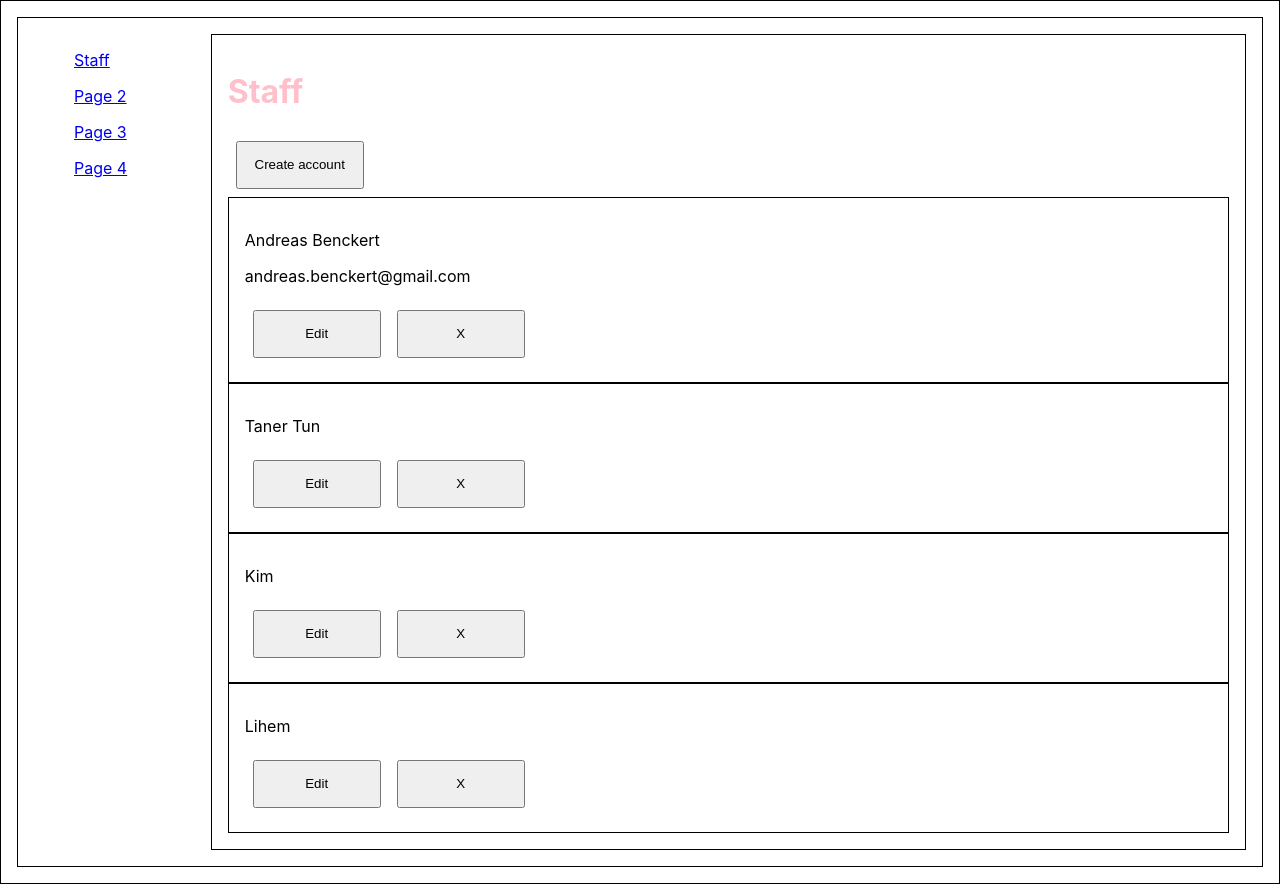
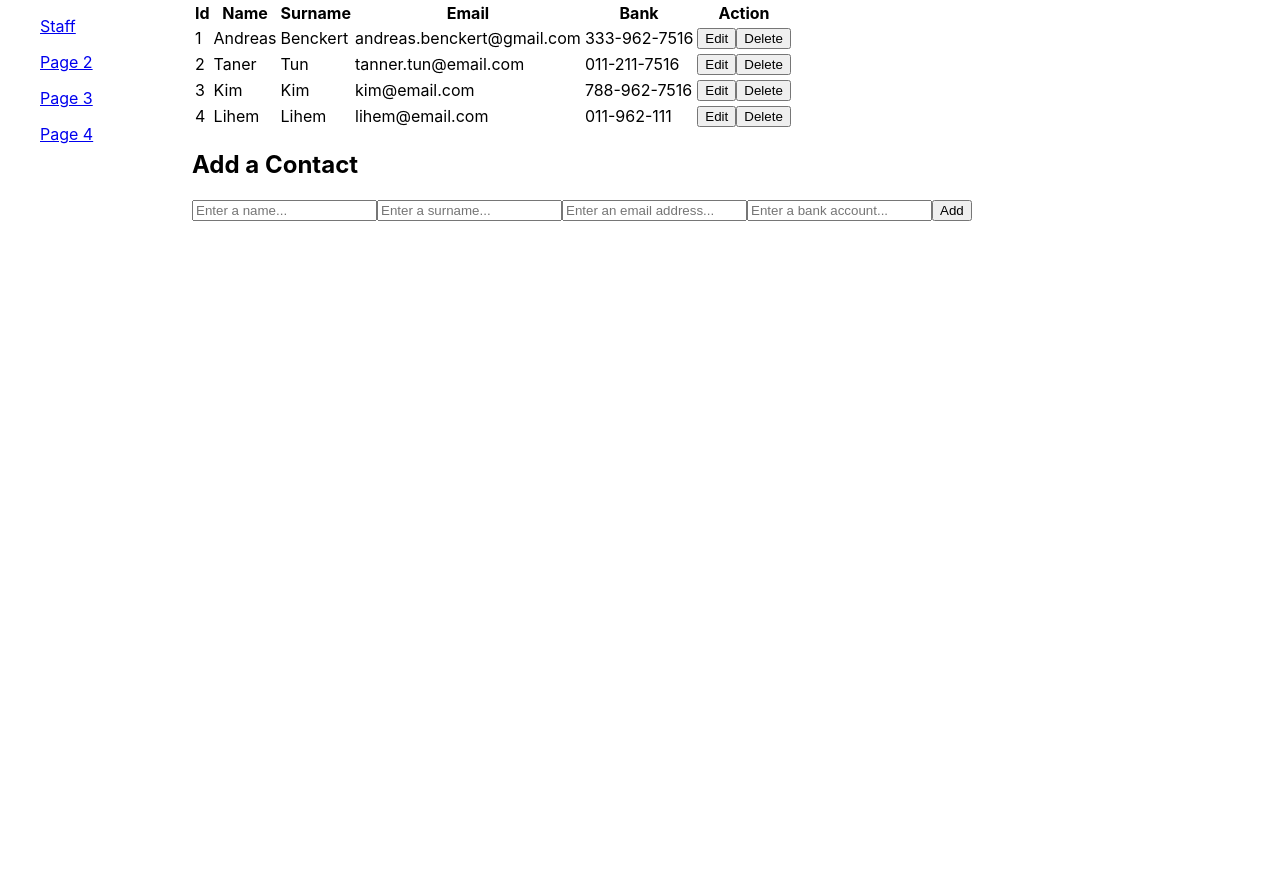
Before and after one commit to justdReas/grupp-projekt, a React (Create React App) app: page / in a window 1280 px wide. After the commit the page ends 800 px from the top, so only its background shows below. Built offline with nearby package versions, Linux system fonts and the light colour scheme.

Commit message:
Newest version working

```diff
--- a/src/componenets/Page1.js
+++ b/src/componenets/Page1.js
@@ -1,8 +1,15 @@
 import React from "react";
-import AddStaff from "./Staff/AddStaff";
+/* import AddStaff from "./Staff/AddStaff"; */
+import StaffMember from "./Staff/StaffMember";
 
 const Page1 = () => {
-  return <AddStaff />;
+  return (
+    <div>
+      {/*  <AddStaff />
+      <br></br> */}
+      <StaffMember />
+    </div>
+  );
 };
 
 export default Page1;
--- a/src/componenets/Staff/AddStaff.js
+++ b/src/componenets/Staff/AddStaff.js
@@ -1,24 +1,33 @@
 import React, { useState } from "react";
 import StaffCard from "./StaffCard";
-import Data from "./Data";
+import data from "./data.json";
 
 import "./addStaff.css";
 
 const AddStaff = () => {
   const [openForm, setOpenForm] = useState(false);
 
+  const [staff, setStaff] = useState([]);
+  const [name, setName] = useState("");
+  const [surname, setSurname] = useState("");
+  const [email, setEmail] = useState("");
+  const [bank, setBank] = useState("");
+  const [contacts, setContacts] = useState(data);
+  const [error, setError] = useState("");
+
   const handleCreate = () => {
     validateInput();
-    if (error === false) {
-      console.log("Error 3");
+    if (error == true) {
+      console.log("Changing");
     } else {
+      console.log("Working");
       addStaff();
+      setOpenForm(false);
       setId(idRandom());
       setName("");
       setSurname("");
       setEmail("");
       setBank("");
-      setOpenForm(false);
     }
   };
 
@@ -33,17 +42,11 @@ const AddStaff = () => {
   const validateInput = () => {
     if (name === "") {
       setError(true);
-      setName("Error message");
+      setName("Please right your first name");
       console.log("Error");
+      setOpenForm(true);
     }
   };
-
-  const [staff, setStaff] = useState([]);
-  const [name, setName] = useState("");
-  const [surname, setSurname] = useState("");
-  const [email, setEmail] = useState("");
-  const [bank, setBank] = useState("");
-  const [error, setError] = useState("");
 
   const addStaff = () => {
     const newStaff = {
@@ -53,13 +56,8 @@ const AddStaff = () => {
       email,
     };
     setStaff([...staff, newStaff]);
-    // incrementCounter();
     console.log(id, name, surname, email, bank);
   };
-
-  /* const incrementCounter = () => {
-    setId((previousValue) => previousValue + 1);
-  }; */
 
   const deleteStaff = (deleteId) => {
     const filteredStaff = staff.filter(
@@ -83,9 +81,6 @@ const AddStaff = () => {
     });
     setStaff(editStaffList);
   };
-  /*
-  const [edit, setEdit] = useState(null);
-  const [editName, seteditName] = useState(""); */
 
   return (
     <div style={{ display: "flex", width: "85%", flexDirection: "column" }}>
@@ -98,18 +93,12 @@ const AddStaff = () => {
             <div className="form-name">
               <label htmlFor="name">Name</label>
               <div className="nameGrp">
-                {/* <select>
-                  <option value="Mr"></option>
-                  <option value="Mr">Mr</option>
-                  <option value="Mrs">Mrs</option>
-                  <option value="Ms">Ms</option>
-                </select> */}
-
                 <input
                   type="text"
                   id="field"
-                  name="fname"
+                  name="name"
                   placeholder="First name..."
+                  required="required"
                   value={name}
                   onChange={(event) => {
                     setName(event.target.value);
@@ -123,8 +112,9 @@ const AddStaff = () => {
               <input
                 type="text"
                 id="field"
-                name="sname"
+                name="surname"
                 placeholder="Surname..."
+                required="required"
                 value={surname}
                 onChange={(event) => {
                   setSurname(event.target.value);
@@ -140,6 +130,7 @@ const AddStaff = () => {
                 name="email"
                 placeholder="E-mail..."
                 value={email}
+                required="required"
                 onChange={(event) => {
                   setEmail(event.target.value);
                 }}
@@ -169,7 +160,15 @@ const AddStaff = () => {
           </div>
         </form>
       )}
-      <Data />
+      {contacts.map((contact) => (
+        <div>
+          <p>Id: {contact.id}</p>
+          <p>
+            {contact.name} {contact.surname}
+          </p>
+          <p>{contact.email}</p>
+        </div>
+      ))}
       {staff.map(({ id, name, surname, email }) => {
         return (
           <StaffCard
--- /dev/null
+++ b/src/componenets/Staff/EditableRow.js
@@ -0,0 +1,62 @@
+import React from "react";
+
+const EditableRow = ({
+  contact,
+  editFormData,
+  handleEditFormChange,
+  handleCancelClick,
+}) => {
+  return (
+    <tr>
+      <td>{contact.id}</td>
+      <td>
+        <input
+          type="text"
+          required="required"
+          placeholder="Enter a first name..."
+          name="name"
+          value={editFormData.name}
+          onChange={handleEditFormChange}
+        ></input>
+      </td>
+      <td>
+        <input
+          type="text"
+          required="required"
+          placeholder="Enter a surname..."
+          name="surname"
+          value={editFormData.surname}
+          onChange={handleEditFormChange}
+        ></input>
+      </td>
+      <td>
+        <input
+          type="email"
+          required="required"
+          placeholder="Enter an email address..."
+          name="email"
+          value={editFormData.email}
+          onChange={handleEditFormChange}
+        ></input>
+      </td>
+      <td>
+        <input
+          type="text"
+          required="required"
+          placeholder="Enter a bank account..."
+          name="bank"
+          value={editFormData.bank}
+          onChange={handleEditFormChange}
+        ></input>
+      </td>
+      <td>
+        <button type="submit">Save</button>
+        <button type="button" onClick={handleCancelClick}>
+          Cancel
+        </button>
+      </td>
+    </tr>
+  );
+};
+
+export default EditableRow;
--- /dev/null
+++ b/src/componenets/Staff/ReadOnlyRow.js
@@ -0,0 +1,26 @@
+import React from "react";
+
+const ReadOnlyRow = ({ contact, handleEditClick, handleDeleteClick }) => {
+  return (
+    <tr>
+      <td>{contact.id}</td>
+      <td>{contact.name}</td>
+      <td>{contact.surname}</td>
+      <td>{contact.email}</td>
+      <td>{contact.bank}</td>
+      <td>
+        <button
+          type="button"
+          onClick={(event) => handleEditClick(event, contact)}
+        >
+          Edit
+        </button>
+        <button type="button" onClick={() => handleDeleteClick(contact.id)}>
+          Delete
+        </button>
+      </td>
+    </tr>
+  );
+};
+
+export default ReadOnlyRow;
--- a/src/componenets/Staff/StaffCard.js
+++ b/src/componenets/Staff/StaffCard.js
@@ -6,7 +6,7 @@ const StaffCard = ({ id, name, surname, email, onEdit, onDelete }) => {
       </p>
       {/* <p>{`ID: ${id}`}</p> */}
       <p>{email}</p>
-      <button onClick={() => onEdit(id)}>Edit</button>
+      <button onClick={() => onEdit()}>Edit</button>
       <button onClick={() => onDelete(id)}>X</button>
     </div>
   );
--- /dev/null
+++ b/src/componenets/Staff/StaffMember.js
@@ -0,0 +1,188 @@
+import React, { useState, Fragment } from "react";
+import { nanoid } from "nanoid";
+
+import ReadOnlyRow from "./ReadOnlyRow";
+import EditableRow from "./EditableRow";
+
+import data from "./data.json";
+
+const StaffMember = () => {
+  const [contacts, setContacts] = useState(data);
+  const [addFormData, setAddFormData] = useState({
+    name: "",
+    surname: "",
+    email: "",
+    bank: "",
+  });
+
+  const [editFormData, setEditFormData] = useState({
+    name: "",
+    surname: "",
+    email: "",
+    bank: "",
+  });
+
+  const [editContactId, setEditContactId] = useState(null);
+
+  const handleAddFormChange = (event) => {
+    event.preventDefault();
+
+    const fieldName = event.target.getAttribute("name");
+    const fieldValue = event.target.value;
+
+    const newFormData = { ...addFormData };
+    newFormData[fieldName] = fieldValue;
+
+    setAddFormData(newFormData);
+  };
+
+  const handleEditFormChange = (event) => {
+    event.preventDefault();
+
+    const fieldName = event.target.getAttribute("name");
+    const fieldValue = event.target.value;
+
+    const newFormData = { ...editFormData };
+    newFormData[fieldName] = fieldValue;
+
+    setEditFormData(newFormData);
+  };
+
+  const handleAddFormSubmit = (event) => {
+    event.preventDefault();
+
+    const newContact = {
+      id: nanoid(),
+      name: addFormData.name,
+      surname: addFormData.surname,
+      email: addFormData.email,
+      bank: addFormData.bank,
+    };
+
+    const newContacts = [...contacts, newContact];
+    setContacts(newContacts);
+  };
+
+  const handleEditFormSubmit = (event) => {
+    event.preventDefault();
+
+    const editedContact = {
+      id: editContactId,
+      name: editFormData.name,
+      surname: editFormData.surname,
+      email: editFormData.email,
+      bank: editFormData.bank,
+    };
+
+    const newContacts = [...contacts];
+
+    const index = contacts.findIndex((contact) => contact.id === editContactId);
+
+    newContacts[index] = editedContact;
+
+    setContacts(newContacts);
+    setEditContactId(null);
+  };
+
+  const handleEditClick = (event, contact) => {
+    event.preventDefault();
+    setEditContactId(contact.id);
+
+    const formValues = {
+      name: contact.name,
+      surname: contact.surname,
+      email: contact.email,
+      bank: contact.bank,
+    };
+
+    setEditFormData(formValues);
+  };
+
+  const handleCancelClick = () => {
+    setEditContactId(null);
+  };
+
+  const handleDeleteClick = (contactId) => {
+    const newContacts = [...contacts];
+
+    const index = contacts.findIndex((contact) => contact.id === contactId);
+
+    newContacts.splice(index, 1);
+
+    setContacts(newContacts);
+  };
+
+  return (
+    <div className="app-container">
+      <form onSubmit={handleEditFormSubmit}>
+        <table>
+          <thead>
+            <tr>
+              <th>Id</th>
+              <th>Name</th>
+              <th>Surname</th>
+              <th>Email</th>
+              <th>Bank</th>
+              <th>Action</th>
+            </tr>
+          </thead>
+          <tbody>
+            {contacts.map((contact) => (
+              <Fragment>
+                {editContactId === contact.id ? (
+                  <EditableRow
+                    contact={contact}
+                    editFormData={editFormData}
+                    handleEditFormChange={handleEditFormChange}
+                    handleCancelClick={handleCancelClick}
+                  />
+                ) : (
+                  <ReadOnlyRow
+                    contact={contact}
+                    handleEditClick={handleEditClick}
+                    handleDeleteClick={handleDeleteClick}
+                  />
+                )}
+              </Fragment>
+            ))}
+          </tbody>
+        </table>
+      </form>
+
+      <h2>Add a Contact</h2>
+      <form onSubmit={handleAddFormSubmit}>
+        <input
+          type="text"
+          name="name"
+          required="required"
+          placeholder="Enter a name..."
+          onChange={handleAddFormChange}
+        />
+        <input
+          type="text"
+          name="surname"
+          required="required"
+          placeholder="Enter a surname..."
+          onChange={handleAddFormChange}
+        />
+        <input
+          type="email"
+          name="email"
+          required="required"
+          placeholder="Enter an email address..."
+          onChange={handleAddFormChange}
+        />
+        <input
+          type="text"
+          name="bank"
+          required="required"
+          placeholder="Enter a bank account..."
+          onChange={handleAddFormChange}
+        />
+        <button type="submit">Add</button>
+      </form>
+    </div>
+  );
+};
+
+export default StaffMember;
--- /dev/null
+++ b/src/componenets/Staff/data.json
@@ -0,0 +1,30 @@
+[
+  {
+    "id": 1,
+    "name": "Andreas",
+    "surname": "Benckert",
+    "email": "andreas.benckert@gmail.com",
+    "bank": "333-962-7516"
+  },
+  {
+    "id": 2,
+    "name": "Taner",
+    "surname": "Tun",
+    "email": "tanner.tun@email.com",
+    "bank": "011-211-7516"
+  },
+  {
+    "id": 3,
+    "name": "Kim",
+    "surname": "Kim",
+    "email": "kim@email.com",
+    "bank": "788-962-7516"
+  },
+  {
+    "id": 4,
+    "name": "Lihem",
+    "surname": "Lihem",
+    "email": "lihem@email.com",
+    "bank": "011-962-111"
+  }
+]
```
Also changed, not shown: src/componenets/Staff/server/server.js (added, +11 -0 lines).
